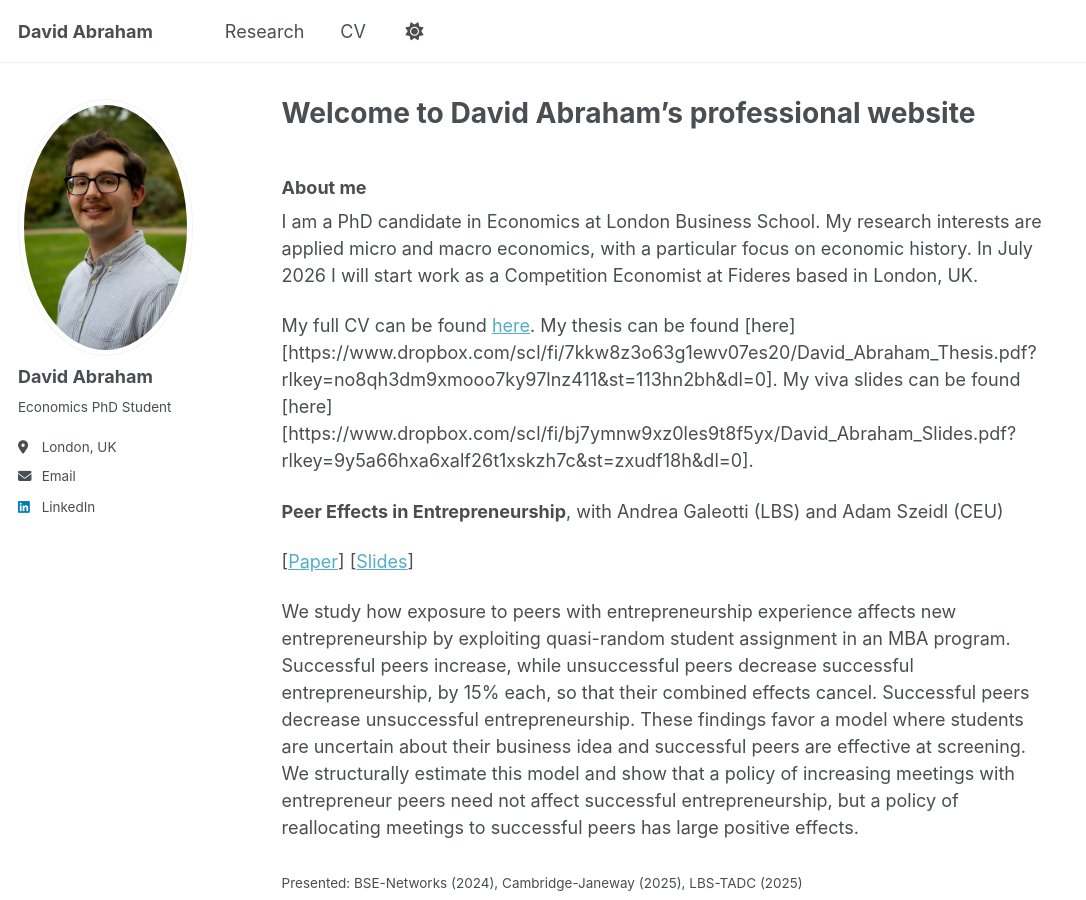
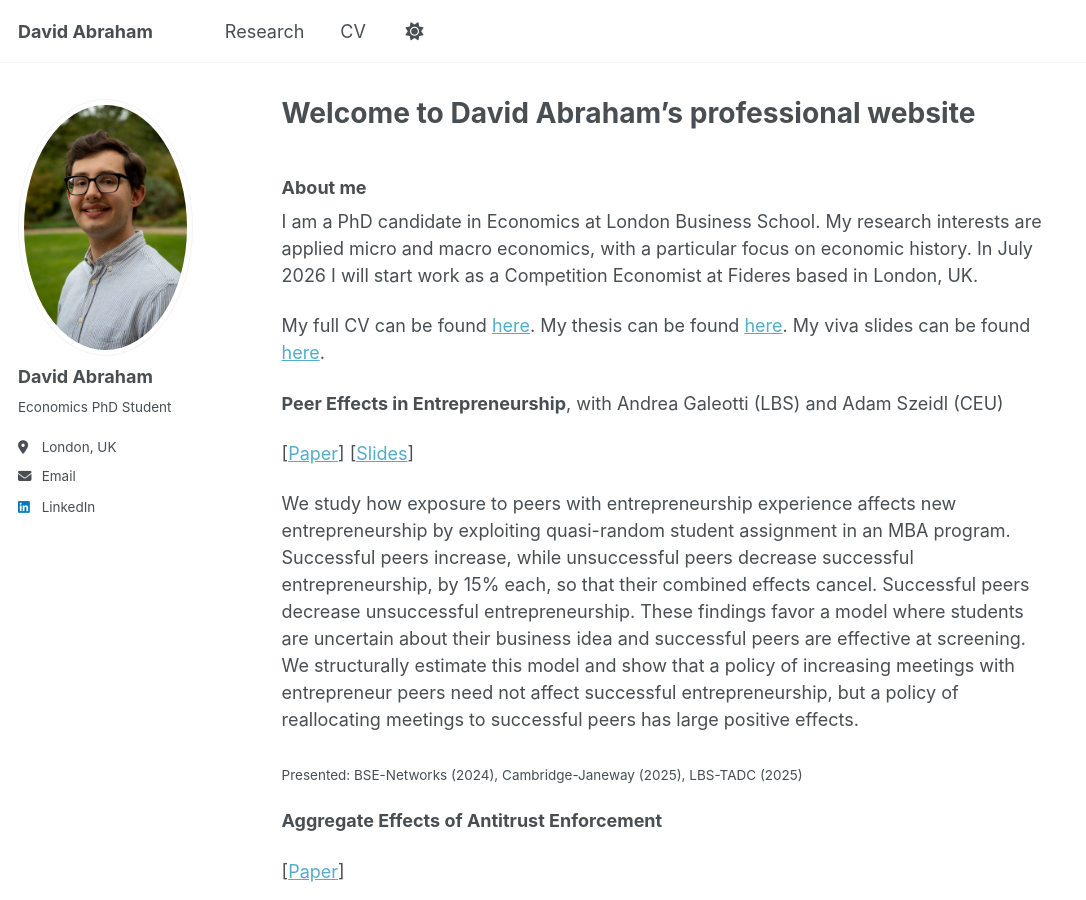
Before and after one commit to david-abraham-lbs/david-abraham-lbs.github.io, a Jekyll site: the page built from _pages/about.md, in a window 1280 px wide and 900 px high. Shown: the whole window, without its empty margins (0-1086 px from the left). Built offline with Jekyll 4.4.1, drawn with Linux system fonts in a browser that asks for light colours.

Commit message:
Fixed thesis and viva links

```diff
--- a/_pages/about.md
+++ b/_pages/about.md
@@ -11,7 +11,7 @@ redirect_from:
 
 I am a PhD candidate in Economics at London Business School. My research interests are applied micro and macro economics, with a particular focus on economic history. In July 2026 I will start work as a Competition Economist at Fideres based in London, UK.
 
-My full CV can be found [here](https://www.dropbox.com/scl/fi/uheceocapaizkszx9dmac/David_Abraham_CV.pdf?rlkey=fq73jilr4vi2b2e1wvm3vu27p&dl=0). My thesis can be found [here][https://www.dropbox.com/scl/fi/7kkw8z3o63g1ewv07es20/David_Abraham_Thesis.pdf?rlkey=no8qh3dm9xmooo7ky97lnz411&st=113hn2bh&dl=0]. My viva slides can be found [here][https://www.dropbox.com/scl/fi/bj7ymnw9xz0les9t8f5yx/David_Abraham_Slides.pdf?rlkey=9y5a66hxa6xalf26t1xskzh7c&st=zxudf18h&dl=0].
+My full CV can be found [here](https://www.dropbox.com/scl/fi/uheceocapaizkszx9dmac/David_Abraham_CV.pdf?rlkey=fq73jilr4vi2b2e1wvm3vu27p&dl=0). My thesis can be found [here](https://www.dropbox.com/scl/fi/7kkw8z3o63g1ewv07es20/David_Abraham_Thesis.pdf?rlkey=no8qh3dm9xmooo7ky97lnz411&st=113hn2bh&dl=0). My viva slides can be found [here](https://www.dropbox.com/scl/fi/bj7ymnw9xz0les9t8f5yx/David_Abraham_Slides.pdf?rlkey=9y5a66hxa6xalf26t1xskzh7c&st=zxudf18h&dl=0).
 
 
 **Peer Effects in Entrepreneurship**, with Andrea Galeotti (LBS) and Adam Szeidl (CEU)
```
